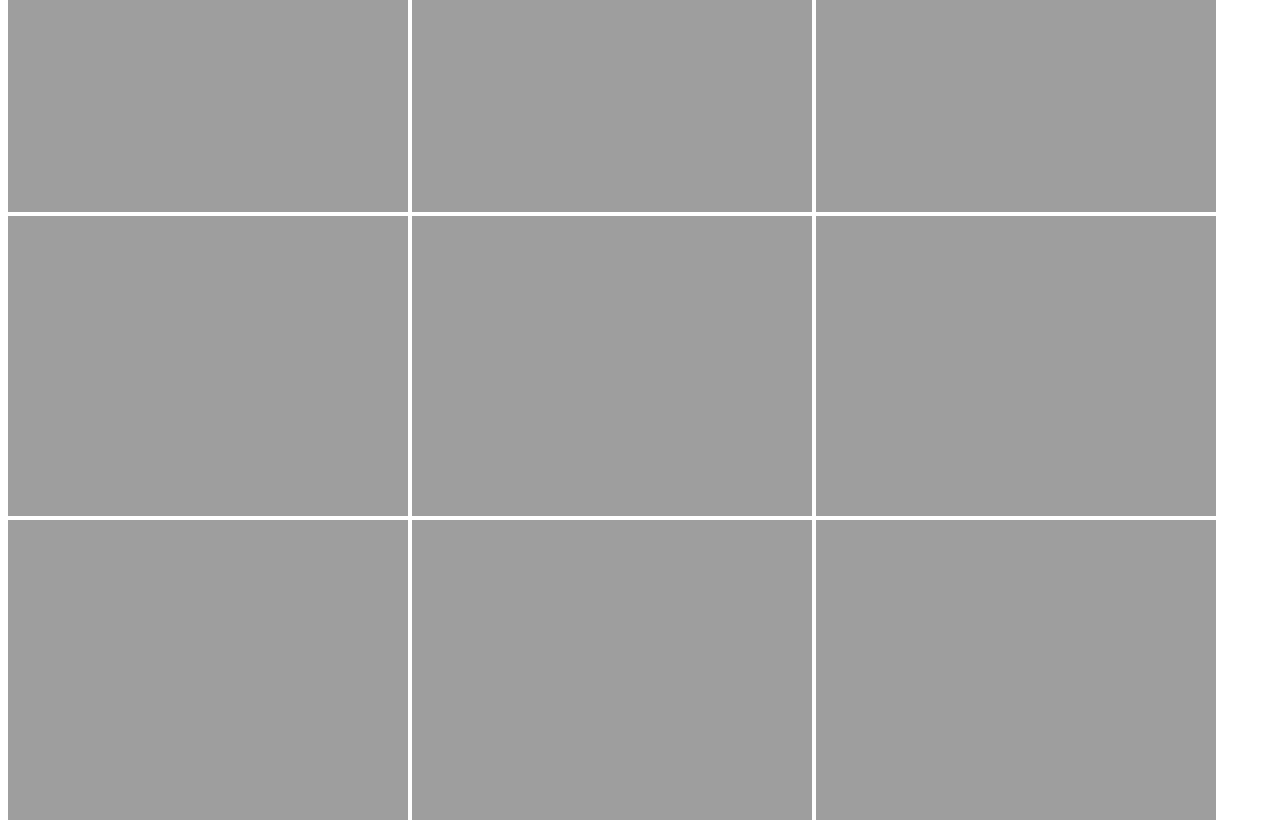
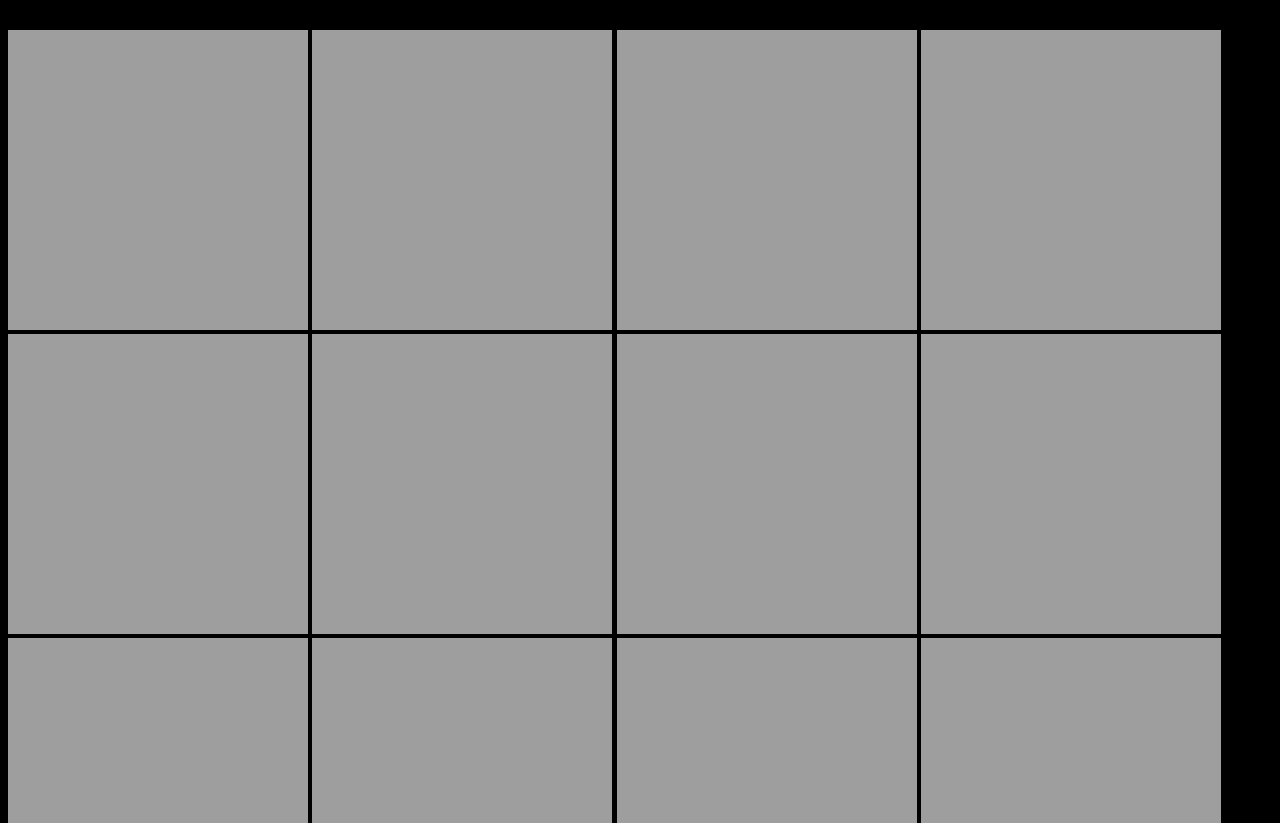
Before and after one commit to jasonrodriguez-png/harmonic-collection, a plain HTML site: page entry-1/index.html in a window 1280 px wide. Shown: the part 197-1020 px from the top of the page. Drawn offline with Linux system fonts and the light colour scheme; the site is published under a folder, as on GitHub Pages, so addresses that start at the root find nothing.

Commit message:
fixed style paths

```diff
--- a/entry-1/index.html
+++ b/entry-1/index.html
@@ -2,7 +2,7 @@
 <html>
 <head>
   <title>Headlights</title>
-  <link rel="stylesheet" href="/entry-1/style.css">
+  <link rel="stylesheet" href="style.css">
 </head>
 <body>
   <a href="/">
```
Also changed, not shown: entry-2/index.html (+1 -1 lines).
